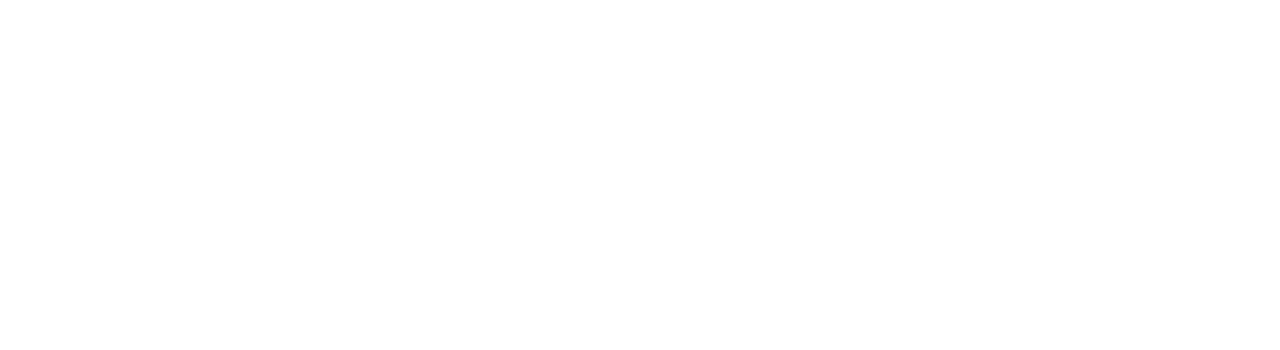
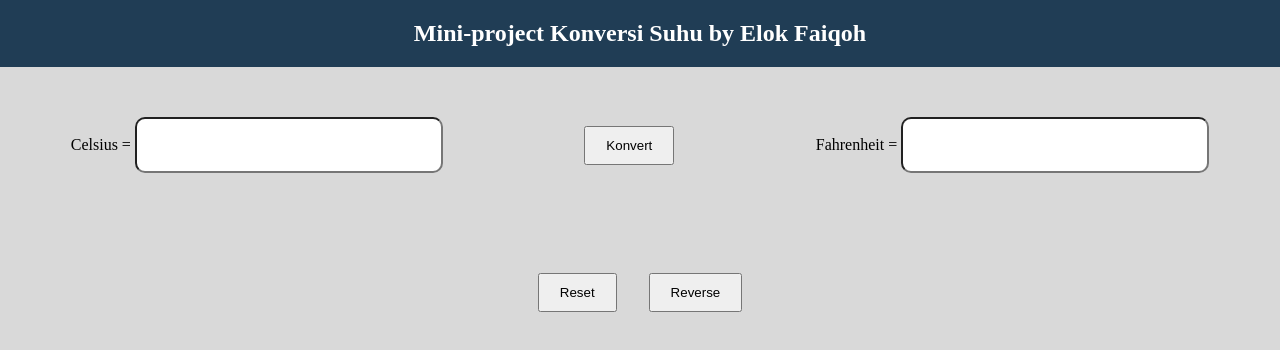
Before and after one commit to revou-fundamental-course/5-feb-24-elokfaiqohh, a plain HTML site: page index.html in a window 1280 px wide. Drawn offline with Linux system fonts and the light colour scheme.

Commit message:
membuat html dan css project

```diff
--- a/css/style.css
+++ b/css/style.css
@@ -0,0 +1,55 @@
+*{
+    margin: 0;
+}
+
+body{
+    background-color: #d9d9d9;
+}
+
+header{
+    width: 100%;
+    background-color: #203d55;
+    color: white;
+}
+
+h2{
+    text-align: center;
+    padding: 20px;
+}
+
+main{
+    margin: 50px auto;
+    display: flex;
+    flex-direction: row;
+    justify-content: space-around;
+    align-items: center;
+}
+
+input{
+    height: 50px;
+    width: 300px;
+    border-radius: 10px;
+}
+
+button{
+    padding: 10px 20px;
+    transition: all ease 500ms;
+}
+
+button:hover{
+    cursor: pointer;
+    border-radius: 7px;
+    background: #89a9c2ab;
+}
+
+button:active{
+    transform: translateY(3px);
+}
+
+#opsi{
+    width: 100%;
+    display: flex;
+    justify-content: center;
+    gap: 2rem;
+    margin-top: 100px;
+}
--- a/index.html
+++ b/index.html
@@ -3,9 +3,33 @@
 <head>
     <meta charset="UTF-8">
     <meta name="viewport" content="width=device-width, initial-scale=1.0">
-    <title>Document</title>
+    <title>Konversi Suhu</title>
+    <link rel="stylesheet" href="css/style.css">
 </head>
 <body>
+    <header>
+        <h2>Mini-project Konversi Suhu by Elok Faiqoh</h2>
+    </header>
+    <main>
+        <div id="C">
+            <label for="celsius">Celsius = </label>
+            <input type="number" id="celsius">
+        </div>
+        <div id="konvert">
+            <button onclick="">Konvert</button>
+        </div>
+        <div id="F">
+            <label for="fahrenheit">Fahrenheit = </label>
+            <input type="number" id="fahrenheit">
+        </div>
+    </main>
+    <div id="opsi">
+        <button>Reset</button>
+        <button>Reverse</button>
+    </div>
 
+
+
+    <script src="js/script.js"></script>
 </body>
 </html>
```
